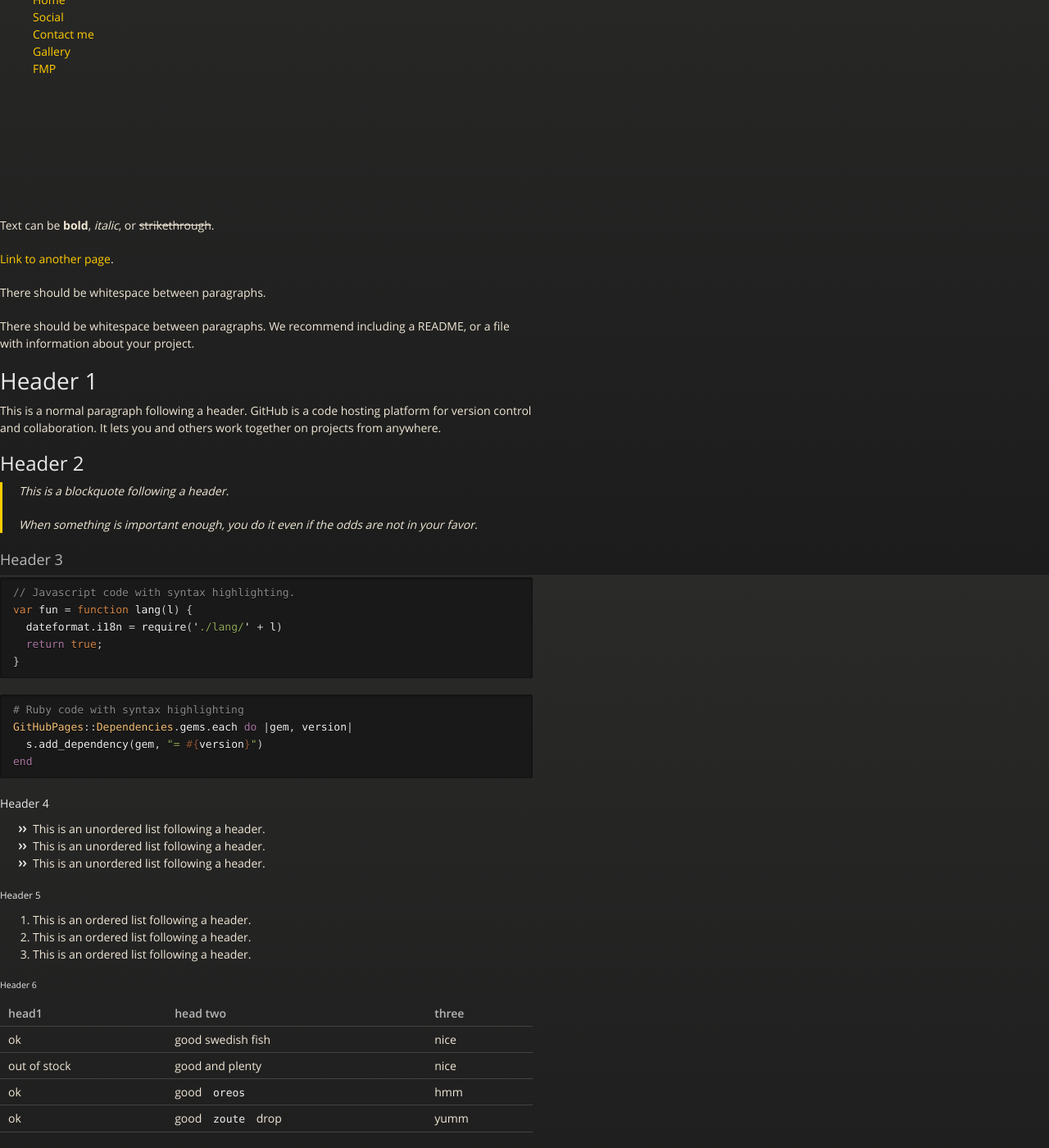
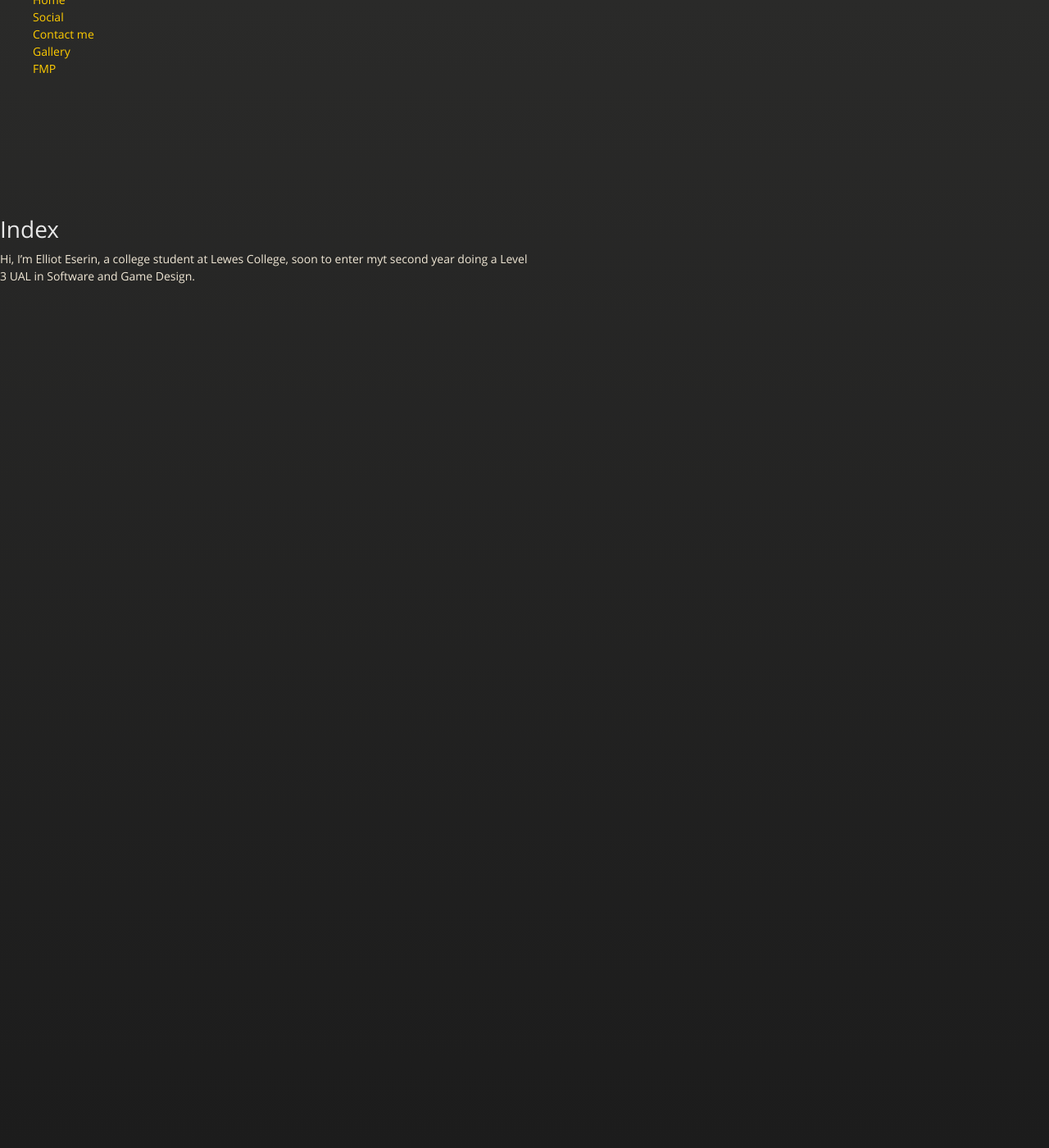
Before and after one commit to ElliotEserin/Portfolio, a Jekyll site: the page built from index.md, in a window 1280 px wide and 1400 px high, scrolled down 199 px. Shown: the whole window at 82% size. Built offline with Jekyll 4.4.1, drawn with Linux system fonts in a browser that asks for light colours; our own code applies the rules of GitHub Pages for plain Markdown files; after the commit the page ends 900 px from its top, so only the background shows below that; some of the changed text lies outside the part shown.

Commit message:
Update index.md

````diff
--- a/index.md
+++ b/index.md
@@ -2,122 +2,6 @@
 layout: default
 ---
 
-Text can be **bold**, _italic_, or ~~strikethrough~~.
+# Index
 
-[Link to another page](./another-page.html).
-
-There should be whitespace between paragraphs.
-
-There should be whitespace between paragraphs. We recommend including a README, or a file with information about your project.
-
-# Header 1
-
-This is a normal paragraph following a header. GitHub is a code hosting platform for version control and collaboration. It lets you and others work together on projects from anywhere.
-
-## Header 2
-
-> This is a blockquote following a header.
->
-> When something is important enough, you do it even if the odds are not in your favor.
-
-### Header 3
-
-```js
-// Javascript code with syntax highlighting.
-var fun = function lang(l) {
-  dateformat.i18n = require('./lang/' + l)
-  return true;
-}
-```
-
-```ruby
-# Ruby code with syntax highlighting
-GitHubPages::Dependencies.gems.each do |gem, version|
-  s.add_dependency(gem, "= #{version}")
-end
-```
-
-#### Header 4
-
-*   This is an unordered list following a header.
-*   This is an unordered list following a header.
-*   This is an unordered list following a header.
-
-##### Header 5
-
-1.  This is an ordered list following a header.
-2.  This is an ordered list following a header.
-3.  This is an ordered list following a header.
-
-###### Header 6
-
-| head1        | head two          | three |
-|:-------------|:------------------|:------|
-| ok           | good swedish fish | nice  |
-| out of stock | good and plenty   | nice  |
-| ok           | good `oreos`      | hmm   |
-| ok           | good `zoute` drop | yumm  |
-
-### There's a horizontal rule below this.
-
-* * *
-
-### Here is an unordered list:
-
-*   Item foo
-*   Item bar
-*   Item baz
-*   Item zip
-
-### And an ordered list:
-
-1.  Item one
-1.  Item two
-1.  Item three
-1.  Item four
-
-### And a nested list:
-
-- level 1 item
-  - level 2 item
-  - level 2 item
-    - level 3 item
-    - level 3 item
-- level 1 item
-  - level 2 item
-  - level 2 item
-  - level 2 item
-- level 1 item
-  - level 2 item
-  - level 2 item
-- level 1 item
-
-### Small image
-
-![Octocat](https://github.githubassets.com/images/icons/emoji/octocat.png)
-
-### Large image
-
-![Branching](https://guides.github.com/activities/hello-world/branching.png)
-
-
-### Definition lists can be used with HTML syntax.
-
-<dl>
-<dt>Name</dt>
-<dd>Godzilla</dd>
-<dt>Born</dt>
-<dd>1952</dd>
-<dt>Birthplace</dt>
-<dd>Japan</dd>
-<dt>Color</dt>
-<dd>Green</dd>
-</dl>
-
-```
-Long, single-line code blocks should not wrap. They should horizontally scroll if they are too long. This line should be long enough to demonstrate this.
-```
-
-```
-The final element.
-```
+Hi, I'm Elliot Eserin, a college student at Lewes College, soon to enter myt second year doing a Level 3 UAL in Software and Game Design.
````
